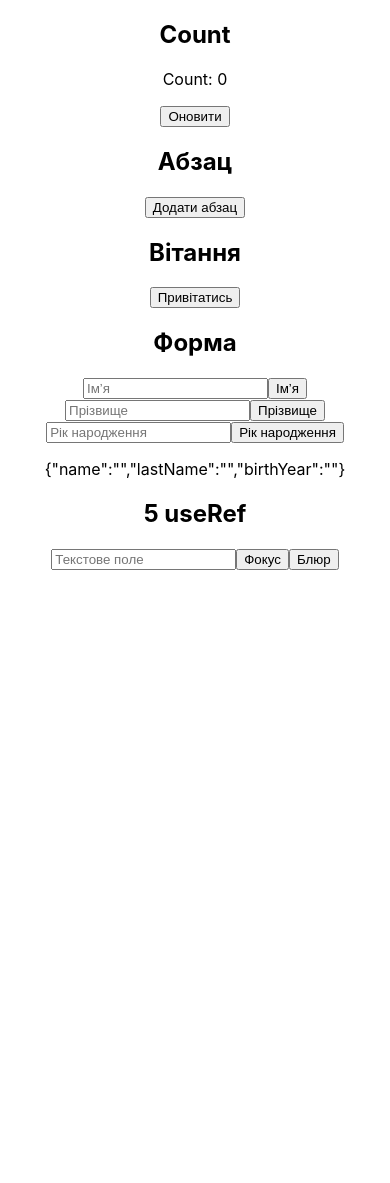
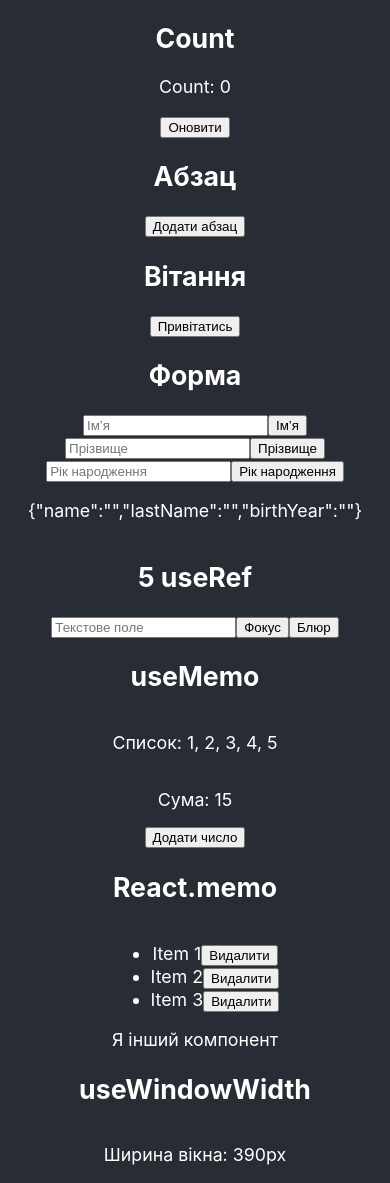
Before and after one commit to elena1964synyshyn/homework-react-1, a React (Create React App) app: page / in a window 390 px wide. Before the commit the page ends 844 px from the top, so only its background shows below. Built offline with nearby package versions, Linux system fonts and the light colour scheme.

Commit message:
update.js

```diff
--- a/src/App.js
+++ b/src/App.js
@@ -1,30 +1,172 @@
-// import React from 'react';
+// // import React from 'react';
+// import './App.css';
+// import UseEffectComponent from './Components/UseEffectComponent';
+// import UseLayoutEffectComponent from './Components/UseLayoutEffectComponent';
+// import UseStateComponent from './Components/UseStateComponent';
+// import UseReducerComponent from './Components/UseReducerComponent';
+// import UseRefComponent from './Components/UseRefComponent';
+// import { useMemo, useState, memo, useEffect } from 'react';
+// // import BookList from './Components/BookList';
+// // import TodoList from './Components/TodoList';
+
+// function App() {
+//   // return (
+//   //   <div style={{ maxWidth: '600px', margin: '0 auto', padding: '20px' }}>
+//   //     <h1>Бібліотека Стівена Кінга</h1>
+//   //     <BookList />
+//   //     <TodoList />
+//   //   </div>
+//   // );
+
+//   return (
+//     <div className="App">
+//       <UseEffectComponent />
+//       <UseLayoutEffectComponent />
+//       <UseStateComponent />
+//       <UseReducerComponent />
+//       <UseRefComponent />
+//     </div>
+//   );
+// }
+
+// // Кастомний хук
+// function useWindowWidth() {
+//   const [width, setWidth] = useState(window.innerWidth);
+
+//   useEffect(() => {
+//     const handleResize = () => setWidth(window.innerWidth);
+//     window.addEventListener('resize', handleResize);
+//     return () => window.removeEventListener('resize', handleResize);
+//   }, []);
+
+//   return width;
+// }
+
+// // Компонент без ререндеру
+// const SideComponent = memo(() => {
+//   console.log('SideComponent рендер');
+//   return <div>Я інший компонент</div>;
+// });
+
+// function App() {
+//   // useMemo
+//   const [list, setList] = useState([1, 2, 3, 4, 5]);
+//   const sum = useMemo(() => {
+//     return list.reduce((acc, num) => acc + num, 0);
+//   }, [list]);
+
+//   const addNumber = () => {
+//     setList([...list, Math.floor(Math.random() * 10)]);
+//   };
+
+//   // React.memo
+//   const [items, setItems] = useState(['Item 1', 'Item 2', 'Item 3']);
+//   const removeItem = index => {
+//     setItems(items.filter((_, i) => i !== index));
+//   };
+
+//   // useWindowWidth
+//   const width = useWindowWidth();
+
+//   return (
+//     <div className="App">
+//       <header className="App-header">
+//         <h2>1) useMemo</h2>
+//         <p>Список: {list.join(', ')}</p>
+//         <p>Сума: {sum}</p>
+//         <button onClick={addNumber}>Додати число</button>
+
+//         <h2>2) React.memo</h2>
+//         <ul>
+//           {items.map((item, index) => (
+//             <li key={index}>
+//               {item}
+//               <button onClick={() => removeItem(index)}>Видалити</button>
+//             </li>
+//           ))}
+//         </ul>
+//         <SideComponent />
+
+//         <h2>3) useWindowWidth</h2>
+//         <p>Ширина вікна: {width}px</p>
+//       </header>
+//     </div>
+//   );
+// }
+
+// export default App;
 import './App.css';
 import UseEffectComponent from './Components/UseEffectComponent';
 import UseLayoutEffectComponent from './Components/UseLayoutEffectComponent';
 import UseStateComponent from './Components/UseStateComponent';
 import UseReducerComponent from './Components/UseReducerComponent';
 import UseRefComponent from './Components/UseRefComponent';
+import { useMemo, useState, memo, useEffect } from 'react';
 
-// import BookList from './Components/BookList';
-// import TodoList from './Components/TodoList';
+// Кастомний хук
+function useWindowWidth() {
+  const [width, setWidth] = useState(window.innerWidth);
+
+  useEffect(() => {
+    const handleResize = () => setWidth(window.innerWidth);
+    window.addEventListener('resize', handleResize);
+    return () => window.removeEventListener('resize', handleResize);
+  }, []);
+
+  return width;
+}
+
+// Компонент без ререндеру
+const SideComponent = memo(() => {
+  console.log('SideComponent рендер');
+  return <div>Я інший компонент</div>;
+});
 
 function App() {
-  // return (
-  //   <div style={{ maxWidth: '600px', margin: '0 auto', padding: '20px' }}>
-  //     <h1>Бібліотека Стівена Кінга</h1>
-  //     <BookList />
-  //     <TodoList />
-  //   </div>
-  // );
+  const [list, setList] = useState([1, 2, 3, 4, 5]);
+  const sum = useMemo(() => {
+    return list.reduce((acc, num) => acc + num, 0);
+  }, [list]);
+
+  const addNumber = () => {
+    setList([...list, Math.floor(Math.random() * 10)]);
+  };
+
+  const [items, setItems] = useState(['Item 1', 'Item 2', 'Item 3']);
+  const removeItem = index => {
+    setItems(items.filter((_, i) => i !== index));
+  };
+
+  const width = useWindowWidth();
 
   return (
     <div className="App">
-      <UseEffectComponent />
-      <UseLayoutEffectComponent />
-      <UseStateComponent />
-      <UseReducerComponent />
-      <UseRefComponent />
+      <header className="App-header">
+        <UseEffectComponent />
+        <UseLayoutEffectComponent />
+        <UseStateComponent />
+        <UseReducerComponent />
+        <UseRefComponent />
+
+        <h2> useMemo</h2>
+        <p>Список: {list.join(', ')}</p>
+        <p>Сума: {sum}</p>
+        <button onClick={addNumber}>Додати число</button>
+
+        <h2> React.memo</h2>
+        <ul>
+          {items.map((item, index) => (
+            <li key={index}>
+              {item}
+              <button onClick={() => removeItem(index)}>Видалити</button>
+            </li>
+          ))}
+        </ul>
+        <SideComponent />
+
+        <h2> useWindowWidth</h2>
+        <p>Ширина вікна: {width}px</p>
+      </header>
     </div>
   );
 }
```
